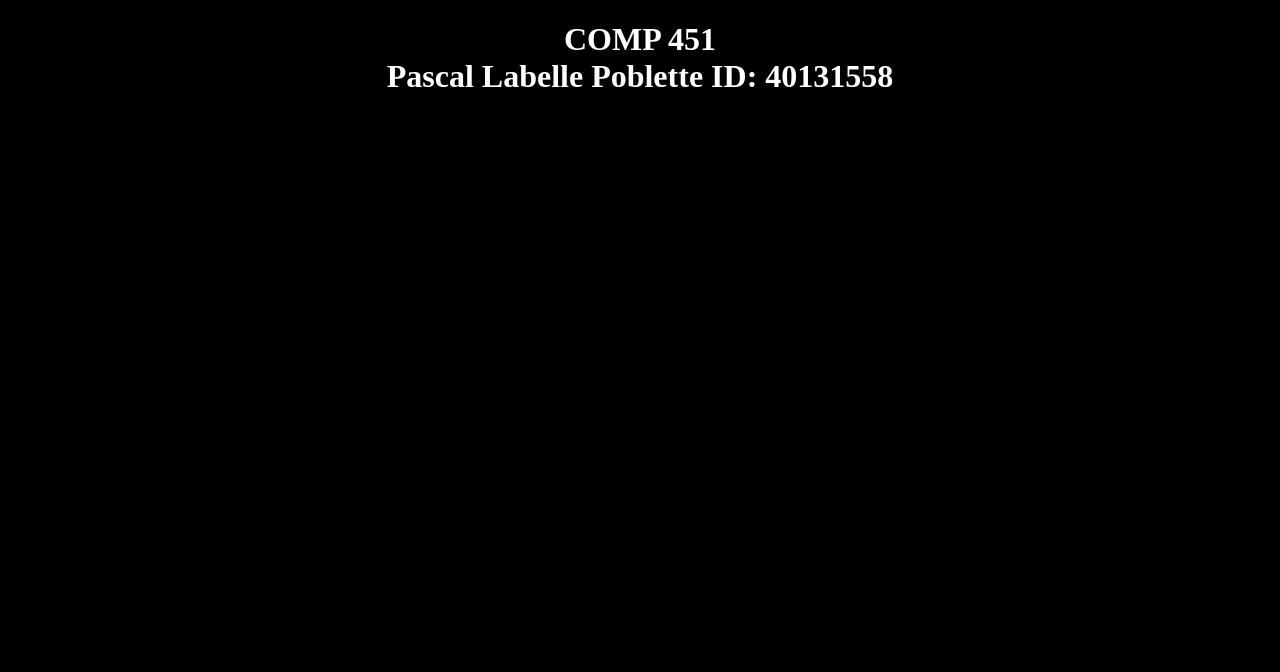
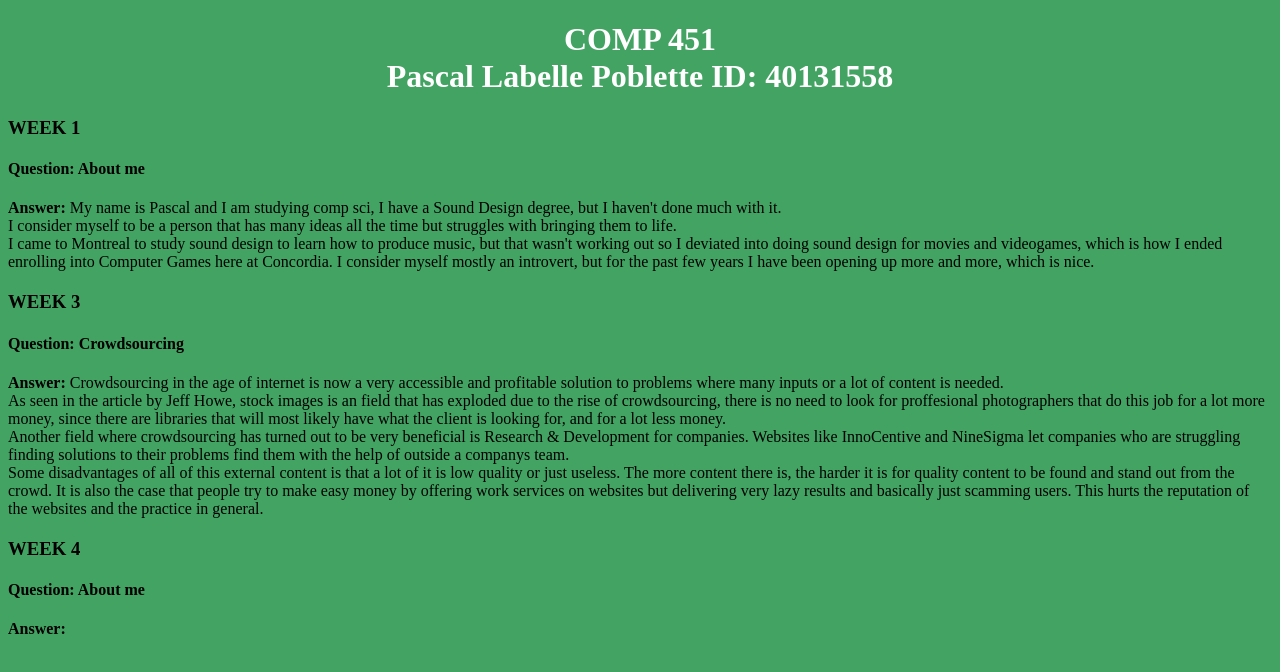
Before and after one commit to PascalLP/CART-451, a plain HTML site: page index.html in a window 1280 px wide. Drawn offline with Linux system fonts and the light colour scheme.

Commit message:
Update home.css

```diff
--- a/css/home.css
+++ b/css/home.css
@@ -1,5 +1,5 @@
 body{
-    background-color: black;
+    background-color: #42A362;
 }
 
 h1{
```
